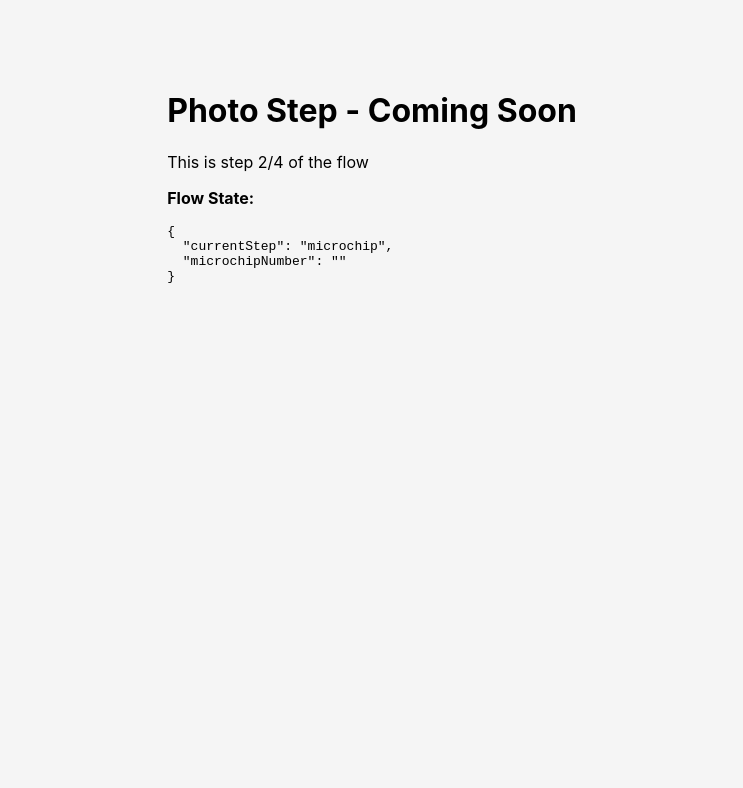
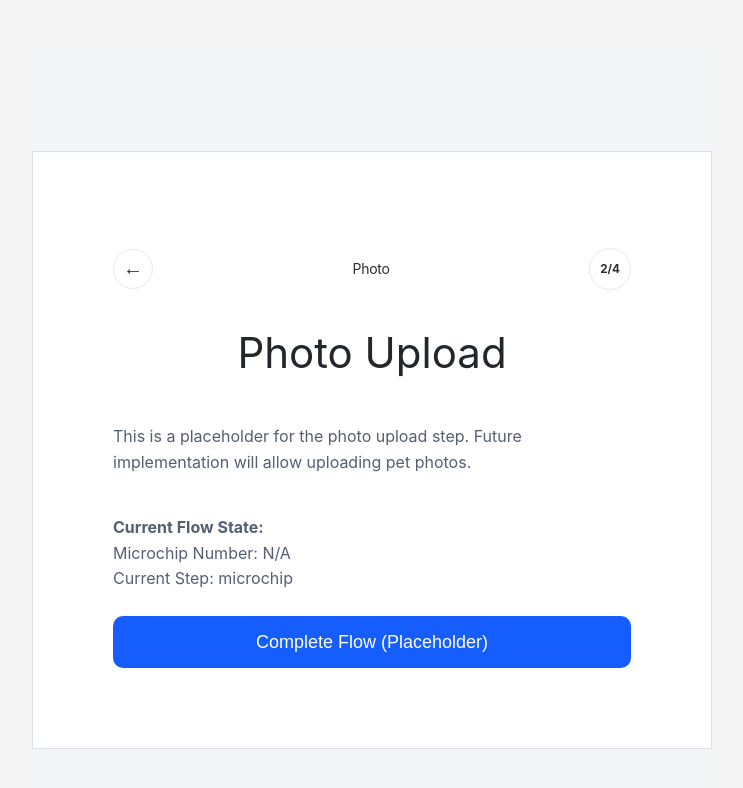
Before and after one commit to m1chalz/AI-First, a React (Vite) app in the folder webApp/: page /report-missing/photo in a window 1280 px wide. Shown: the top 788 px of the page, without its empty margins (268-1011 px from the left). Built offline with nearby package versions, Linux system fonts and the light colour scheme; no server answers.

Commit message:
refactoring

```diff
--- a/webApp/src/components/ReportMissingPet/MicrochipNumberContent.tsx
+++ /dev/null
@@ -1,57 +0,0 @@
-import { Header } from './Header';
-import styles from './MicrochipNumberContent.module.css';
-
-interface MicrochipNumberContentProps {
-  formattedValue: string;
-  onMicrochipChange: (e: React.ChangeEvent<HTMLInputElement>) => void;
-  onMicrochipPaste: (e: React.ClipboardEvent<HTMLInputElement>) => void;
-  onContinue: () => void;
-  onBack: () => void;
-}
-
-export function MicrochipNumberContent({
-  formattedValue,
-  onMicrochipChange,
-  onMicrochipPaste,
-  onContinue,
-  onBack,
-}: MicrochipNumberContentProps) {
-  return (
-    <div className={styles.container}>
-      <div className={styles.contentSection}>
-        <Header title="Microchip number" progress="1/4" onBack={onBack} />
-
-        <h2 className={styles.heading}>Identification by Microchip</h2>
-
-        <p className={styles.description}>
-          Microchip identification is the most efficient way to reunite with your pet. If your pet has been microchipped and you know the microchip number, please enter it here.
-        </p>
-
-        <div className={styles.inputGroup}>
-          <label htmlFor="microchip-input" className={styles.label}>
-            Microchip number (optional)
-          </label>
-          <input
-            id="microchip-input"
-            type="tel"
-            pattern="[0-9-]*"
-            value={formattedValue}
-            onChange={onMicrochipChange}
-            onPaste={onMicrochipPaste}
-            placeholder="00000-00000-00000"
-            className={styles.input}
-            data-testid="reportMissingPet.step1.microchipInput.field"
-          />
-        </div>
-
-        <button
-          onClick={onContinue}
-          className={styles.continueButton}
-          data-testid="reportMissingPet.step1.continueButton.click"
-        >
-          Continue
-        </button>
-      </div>
-    </div>
-  );
-}
--- a/webApp/src/components/ReportMissingPet/MicrochipNumberScreen.tsx
+++ b/webApp/src/components/ReportMissingPet/MicrochipNumberScreen.tsx
@@ -1,8 +1,9 @@
 import { useNavigate } from 'react-router-dom';
-import { MicrochipNumberContent } from './MicrochipNumberContent';
 import { useMicrochipFormatter } from '../../hooks/use-microchip-formatter';
 import { useReportMissingPetFlow } from '../../hooks/use-report-missing-pet-flow';
 import { FlowStep } from '../../models/ReportMissingPetFlow';
+import { ReportMissingPetLayout } from './ReportMissingPetLayout';
+import styles from './ReportMissingPetLayout.module.css';
 
 export function MicrochipNumberScreen() {
   const navigate = useNavigate();
@@ -23,12 +24,41 @@ export function MicrochipNumberScreen() {
   };
 
   return (
-    <MicrochipNumberContent
-      formattedValue={formattedValue}
-      onMicrochipChange={handleChange}
-      onMicrochipPaste={handlePaste}
-      onContinue={handleContinue}
+    <ReportMissingPetLayout
+      title="Microchip number"
+      progress="1/4"
       onBack={handleBack}
-    />
+    >
+      <h2 className={styles.heading}>Identification by Microchip</h2>
+
+      <p className={styles.description}>
+        Microchip identification is the most efficient way to reunite with your pet. If your pet has been microchipped and you know the microchip number, please enter it here.
+      </p>
+
+      <div className={styles.inputGroup}>
+        <label htmlFor="microchip-input" className={styles.label}>
+          Microchip number (optional)
+        </label>
+        <input
+          id="microchip-input"
+          type="tel"
+          pattern="[0-9-]*"
+          value={formattedValue}
+          onChange={handleChange}
+          onPaste={handlePaste}
+          placeholder="00000-00000-00000"
+          className={styles.input}
+          data-testid="reportMissingPet.step1.microchipInput.field"
+        />
+      </div>
+
+      <button
+        onClick={handleContinue}
+        className={styles.primaryButton}
+        data-testid="reportMissingPet.step1.continueButton.click"
+      >
+        Continue
+      </button>
+    </ReportMissingPetLayout>
   );
 }
--- a/webApp/src/components/ReportMissingPet/PhotoScreen.tsx
+++ b/webApp/src/components/ReportMissingPet/PhotoScreen.tsx
@@ -1,16 +1,46 @@
+import { useNavigate } from 'react-router-dom';
 import { useReportMissingPetFlow } from '../../hooks/use-report-missing-pet-flow';
+import { FlowStep } from '../../models/ReportMissingPetFlow';
+import { flowNavigation } from '../../routes/report-missing-pet-routes';
+import { ReportMissingPetLayout } from './ReportMissingPetLayout';
+import styles from './ReportMissingPetLayout.module.css';
 
 export function PhotoScreen() {
-  const { flowState } = useReportMissingPetFlow();
+  const navigate = useNavigate();
+  const { flowState, clearFlowState } = useReportMissingPetFlow();
+
+  const handleBack = () => {
+    navigate(flowNavigation.goToPreviousStep(FlowStep.Photo));
+  };
+
+  const handleContinue = () => {
+    clearFlowState();
+    navigate('/', { replace: true });
+  };
 
   return (
-    <div style={{ padding: '20px' }}>
-      <h1>Photo Step - Coming Soon</h1>
-      <p>This is step 2/4 of the flow</p>
-      <p>
-        <strong>Flow State:</strong>
+    <ReportMissingPetLayout
+      title="Photo"
+      progress="2/4"
+      onBack={handleBack}
+    >
+      <h2 className={styles.heading}>Photo Upload</h2>
+
+      <p className={styles.description}>
+        This is a placeholder for the photo upload step. Future implementation will allow uploading pet photos.
       </p>
-      <pre>{JSON.stringify(flowState, null, 2)}</pre>
-    </div>
+
+      <div className={styles.description} style={{ marginTop: '16px' }}>
+        <strong>Current Flow State:</strong>
+        <br />
+        Microchip Number: {flowState.microchipNumber || 'N/A'}
+        <br />
+        Current Step: {flowState.currentStep}
+      </div>
+
+      <button onClick={handleContinue} className={styles.primaryButton}>
+        Complete Flow (Placeholder)
+      </button>
+    </ReportMissingPetLayout>
   );
 }
--- a/webApp/src/components/ReportMissingPet/MicrochipNumberContent.module.css
+++ b/webApp/src/components/ReportMissingPet/ReportMissingPetLayout.module.css
@@ -1,4 +1,6 @@
-.container {
+/* Shared layout styles for all Report Missing Pet flow screens */
+
+.pageContainer {
   display: flex;
   flex-direction: column;
   align-items: center;
@@ -7,7 +9,7 @@
   background-color: #f2f4f8;
 }
 
-.contentSection {
+.contentCard {
   display: flex;
   flex-direction: column;
   gap: 24px;
@@ -20,6 +22,15 @@
   box-sizing: border-box;
 }
 
+.contentInner {
+  display: flex;
+  flex-direction: column;
+  gap: 24px;
+  width: 520px;
+  max-width: 100%;
+}
+
+/* Shared typography */
 .heading {
   font-size: 42px;
   font-weight: 400;
@@ -28,8 +39,7 @@
   padding-bottom: 24px;
   color: #21272a;
   text-align: center;
-  width: 520px;
-  max-width: 100%;
+  width: 100%;
   white-space: pre-wrap;
 }
 
@@ -38,17 +48,16 @@
   line-height: 1.6;
   color: #545f71;
   margin: 0;
-  width: 520px;
-  max-width: 100%;
+  width: 100%;
   white-space: pre-wrap;
 }
 
+/* Shared form elements */
 .inputGroup {
   display: flex;
   flex-direction: column;
   gap: 8px;
-  width: 520px;
-  max-width: 100%;
+  width: 100%;
 }
 
 .label {
@@ -81,9 +90,32 @@
   color: rgba(10, 10, 10, 0.5);
 }
 
-.continueButton {
-  width: 520px;
-  max-width: 100%;
+.textarea {
+  width: 100%;
+  min-height: 120px;
+  padding: 8px 16px;
+  font-size: 16px;
+  line-height: normal;
+  color: #0a0a0a;
+  border: 0.667px solid #d1d5dc;
+  border-radius: 10px;
+  box-sizing: border-box;
+  resize: vertical;
+  font-family: inherit;
+}
+
+.textarea:focus {
+  outline: none;
+  border-color: #155dfc;
+}
+
+.textarea::placeholder {
+  color: rgba(10, 10, 10, 0.5);
+}
+
+/* Shared button styles */
+.primaryButton {
+  width: 100%;
   height: 52px;
   padding: 12px 24px;
   font-size: 18px;
@@ -97,16 +129,45 @@
   text-align: center;
 }
 
-.continueButton:hover {
+.primaryButton:hover {
   background-color: #0d4ed4;
 }
 
-.continueButton:active {
+.primaryButton:active {
   background-color: #0a3fb3;
 }
 
+.primaryButton:disabled {
+  background-color: #d1d5dc;
+  cursor: not-allowed;
+}
+
+.secondaryButton {
+  width: 100%;
+  height: 52px;
+  padding: 12px 24px;
+  font-size: 18px;
+  font-weight: 400;
+  line-height: 28px;
+  color: #155dfc;
+  background-color: #ffffff;
+  border: 1px solid #155dfc;
+  border-radius: 10px;
+  cursor: pointer;
+  text-align: center;
+}
+
+.secondaryButton:hover {
+  background-color: #f2f4f8;
+}
+
+.secondaryButton:active {
+  background-color: #dde1e6;
+}
+
+/* Responsive adjustments */
 @media (max-width: 768px) {
-  .contentSection {
+  .contentCard {
     padding: 40px 24px;
   }
 
--- /dev/null
+++ b/webApp/src/components/ReportMissingPet/ReportMissingPetLayout.tsx
@@ -0,0 +1,28 @@
+import React from 'react';
+import { Header } from './Header';
+import styles from './ReportMissingPetLayout.module.css';
+
+interface ReportMissingPetLayoutProps {
+  title: string;
+  progress: string;
+  onBack: () => void;
+  children: React.ReactNode;
+}
+
+export function ReportMissingPetLayout({
+  title,
+  progress,
+  onBack,
+  children,
+}: ReportMissingPetLayoutProps) {
+  return (
+    <div className={styles.pageContainer}>
+      <div className={styles.contentCard}>
+        <Header title={title} progress={progress} onBack={onBack} />
+        <div className={styles.contentInner}>
+          {children}
+        </div>
+      </div>
+    </div>
+  );
+}
```
Also changed, not shown: 1 other file (tests, documents, lock files or other folders).
